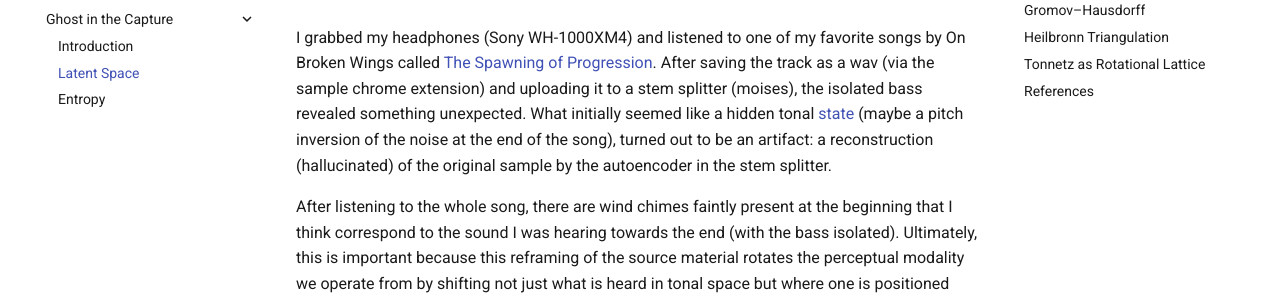
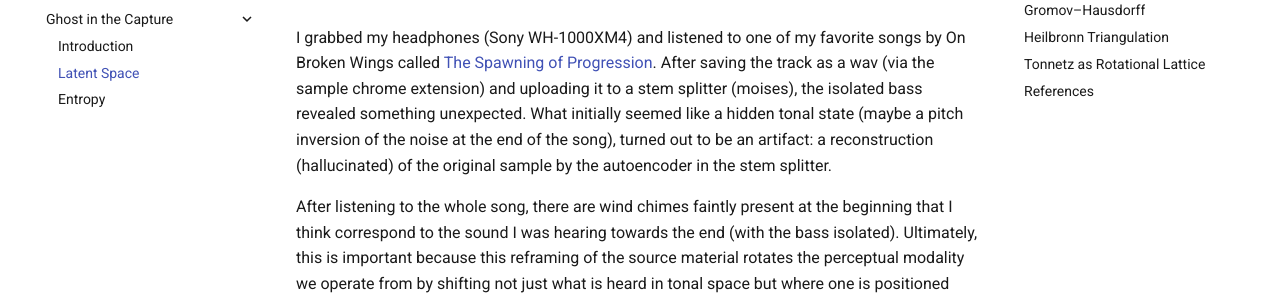
Before and after one commit to gfcKHz/gfcKHz.github.io, an MkDocs documentation site: the page built from docs/posts/space.md, in a window 1280 px wide and 900 px high. Shown: the part 155-453 px from the top of the window. Built offline with MkDocs 1.6.1 and Material for MkDocs 9.7.7, drawn with Linux system fonts in a browser that asks for light colours; some web fonts are replaced; some of the changed lines change nothing that is shown.

```diff
--- a/docs/posts/space.md
+++ b/docs/posts/space.md
@@ -4,7 +4,7 @@
   - title
 ---
 
-I grabbed my headphones (Sony WH-1000XM4) and listened to one of my favorite songs by On Broken Wings called [The Spawning of Progression](https://youtu.be/8NwDQzapNhE?t=170). After saving the track as a wav (via the sample chrome extension) and uploading it to a stem splitter (moises), the isolated bass revealed something unexpected. What initially seemed like a hidden tonal [state](https://on.soundcloud.com/VgpbeVAbJzqlP0JCuu) (maybe a pitch inversion of the noise at the end of the song), turned out to be an artifact: a reconstruction (hallucinated) of the original sample by the autoencoder in the stem splitter.
+I grabbed my headphones (Sony WH-1000XM4) and listened to one of my favorite songs by On Broken Wings called [The Spawning of Progression](https://youtu.be/8NwDQzapNhE?t=170). After saving the track as a wav (via the sample chrome extension) and uploading it to a stem splitter (moises), the isolated bass revealed something unexpected. What initially seemed like a hidden tonal state (maybe a pitch inversion of the noise at the end of the song), turned out to be an artifact: a reconstruction (hallucinated) of the original sample by the autoencoder in the stem splitter.
 
 After listening to the whole song, there are wind chimes faintly present at the beginning that I think correspond to the sound I was hearing towards the end (with the bass isolated). Ultimately, this is important because this reframing of the source material rotates the perceptual modality we operate from by shifting not just what is heard in tonal space but where one is positioned relative to the source and its constituent decompositions, revealing different transformations.
 
```
